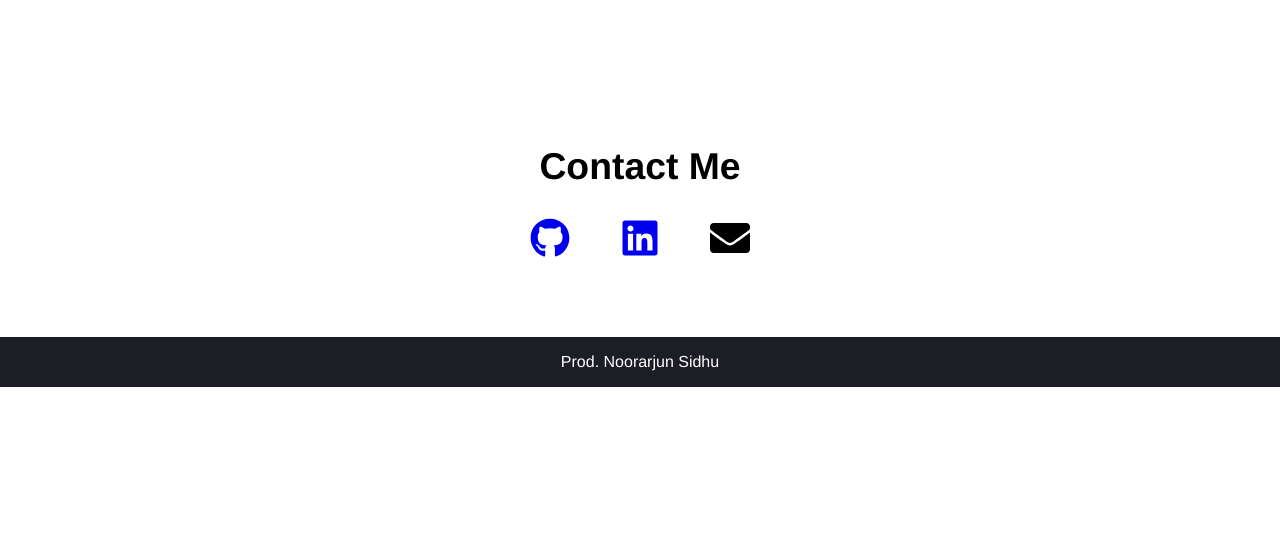
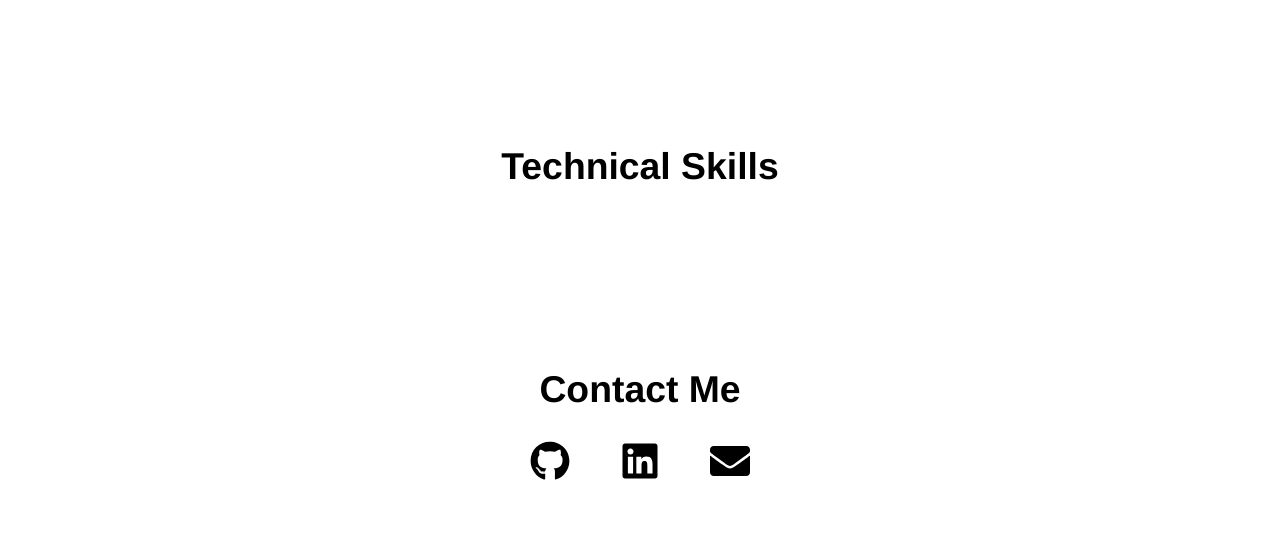
Before and after one commit to nsinghsidhu12/personalWebsite, a React (Create React App) app: page / in a window 1280 px wide. Shown: the part 1171-1706 px from the top of the page. Before the commit the page ends 1558 px from the top, so only its background shows below. Built offline with nearby package versions, Linux system fonts and the light colour scheme.

Commit message:
added some skills components

```diff
--- a/src/App.js
+++ b/src/App.js
@@ -5,6 +5,7 @@ import Hero from './components/hero/Hero';
 import About from './components/about/About';
 import Contact from './components/contact/Contact';
 import Footer from './components/footer/Footer';
+import Skills from './components/skills/Skills';
 
 const App = () => {
   const [toggle, setToggle] = useState(false);
@@ -18,6 +19,7 @@ const App = () => {
       <Header onToggle={onToggle} active={toggle}/>
       <Hero/>
       <About/>
+      <Skills/>
       <Contact/>
       <Footer/>
     </div>
--- a/src/components/contact/Icons.js
+++ b/src/components/contact/Icons.js
@@ -7,7 +7,7 @@ const Icons = () => {
     <div id='iconContainer'>
       <a href='https://github.com/nsinghsidhu12' target='_blank' rel='noreferrer'><FaGithub id='github'/></a>
       <a href='https://ca.linkedin.com/in/noorarjun-sidhu-0b552220a' target='_blank' rel='noreferrer'><FaLinkedin id='linkedin'/></a>
-      <FaEnvelope id='email'/>
+      <a href='mailto:nsidhu73@my.bcit.ca'><FaEnvelope id='email'/></a>
     </div>
   )
 }
--- a/src/components/contact/contact.css
+++ b/src/components/contact/contact.css
@@ -22,6 +22,10 @@
   justify-content: center;
 }
 
+#iconContainer a {
+  color: #000000;
+}
+
 #iconContainer #github {
   grid-column: 2 / span 1;
   grid-row: 1 / span 1;
--- /dev/null
+++ b/src/components/skills/Skills.js
@@ -0,0 +1,14 @@
+import './skills.css';
+import Title from './Title';
+
+const Skills = () => {
+  return (
+    <section id='skills'>
+      <div id='skillsContainer'>
+        <Title/>
+      </div>
+    </section>
+  )
+}
+
+export default Skills
--- /dev/null
+++ b/src/components/skills/Title.js
@@ -0,0 +1,9 @@
+const Title = () => {
+  return (
+    <>
+      <h1 id='skillsTitle'>Technical Skills</h1>
+    </>
+  )
+}
+
+export default Title
--- /dev/null
+++ b/src/components/skills/skills.css
@@ -0,0 +1,23 @@
+#skills {
+  display: grid;
+  grid-template-columns: 1fr 20fr 1fr;
+  padding: 75px 0;
+}
+
+#skills #skillsContainer {
+  grid-column: 2 / span 1;
+  grid-row: 1 / span 1;
+  display: grid;
+  grid-template-columns: 1fr 1fr;
+}
+
+#skillsContainer #skillsTitle {
+  grid-column: 1 / span 2;
+  grid-row: 1 / span 1;
+  display: flex;
+  align-self: center;
+  justify-self: center;
+  margin: 0;
+  font-size: 28pt;
+  padding-bottom: 30px;
+}
```
